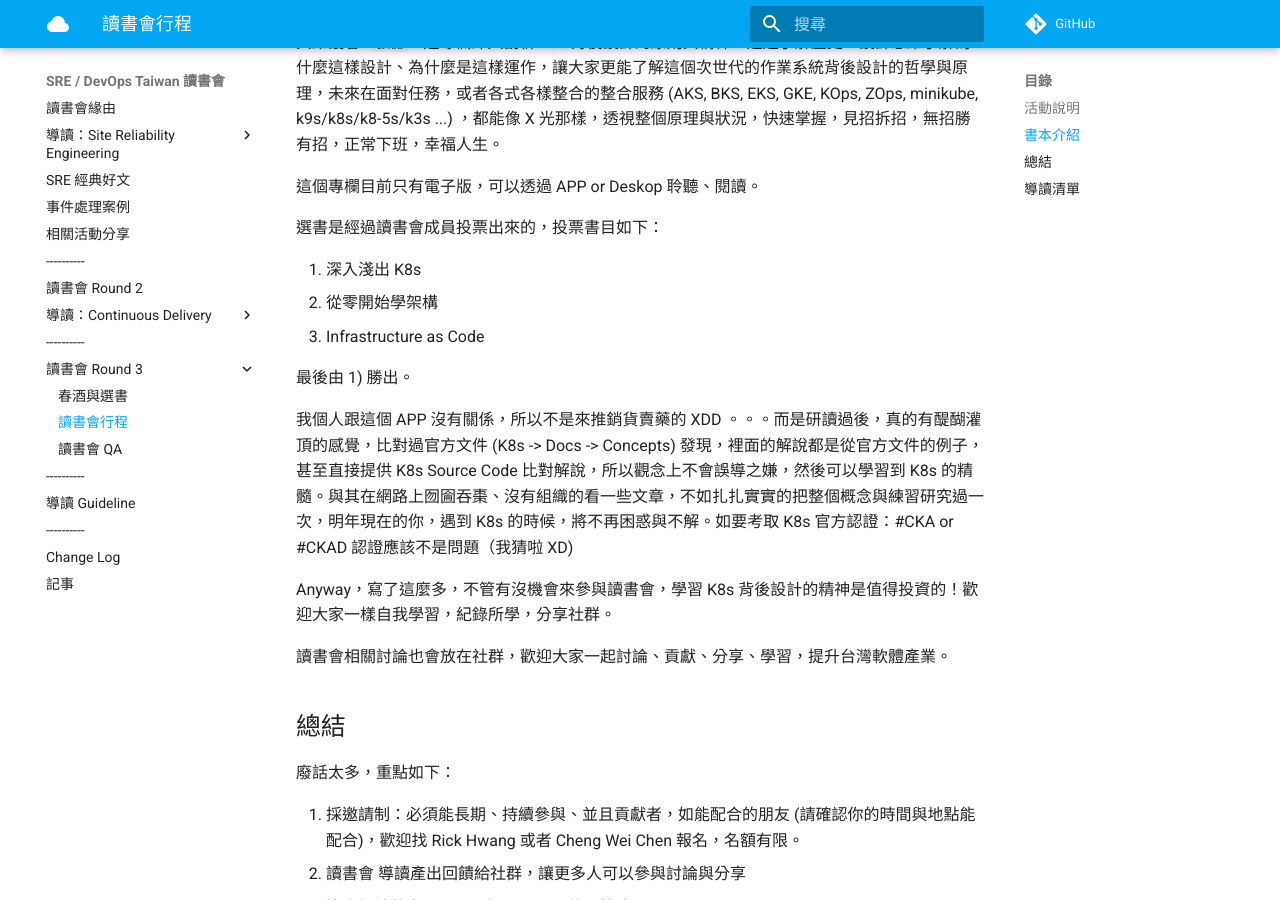
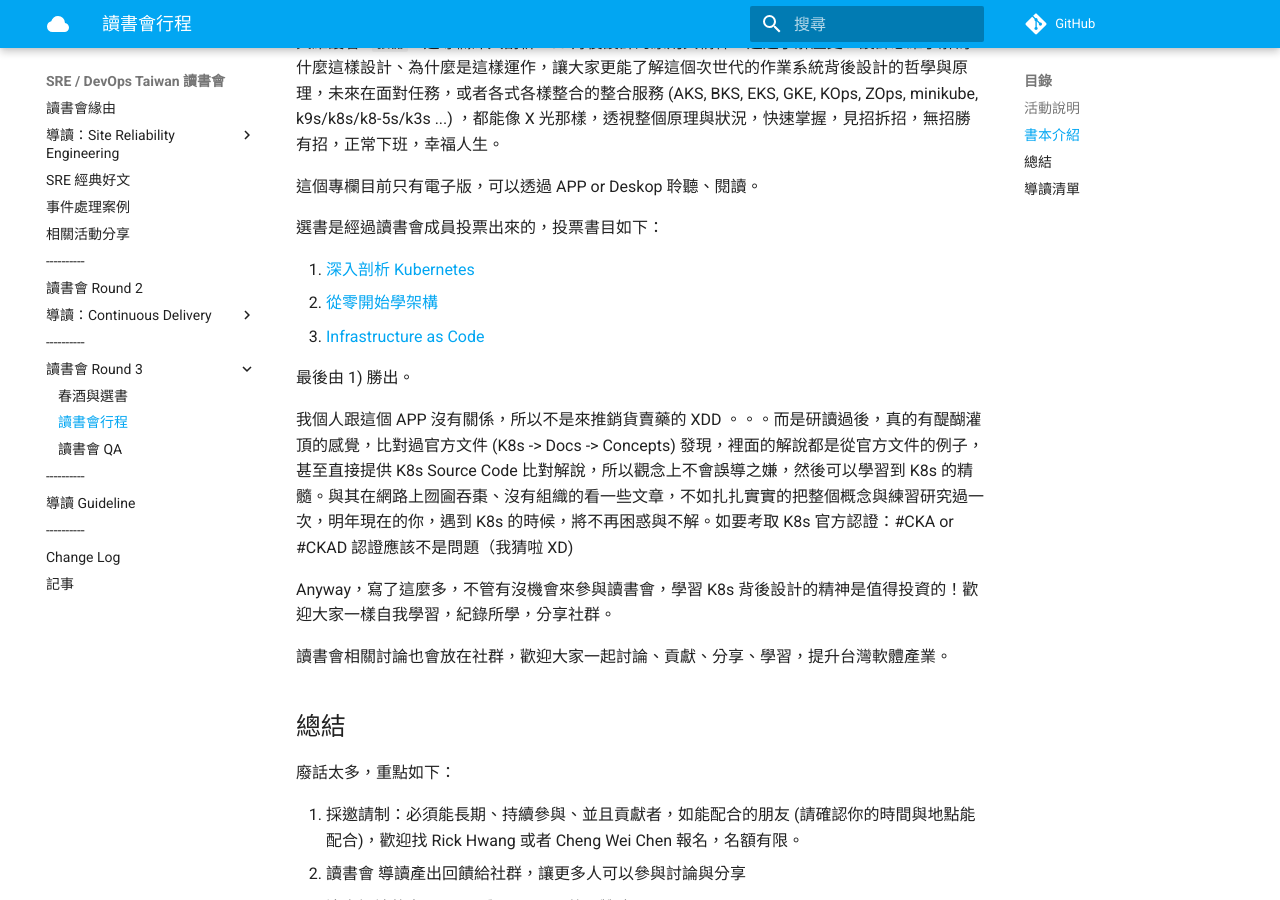
Before and after one commit to cross-community/study-area-docs, an MkDocs documentation site: the page built from docs/03_K8s/Schedule.md, in a window 1280 px wide and 900 px high, scrolled down 636 px. Built offline with MkDocs 1.6.1 and Material for MkDocs 9.7.7, drawn with Linux system fonts in a browser that asks for light colours; comment, search, counter and statistics services are not loaded.

Commit message:
update on 20190704-0006, comment:

```diff
--- a/docs/03_K8s/Schedule.md
+++ b/docs/03_K8s/Schedule.md
@@ -24,9 +24,10 @@
 
 選書是經過讀書會成員投票出來的，投票書目如下：
 
-1. 深入淺出 K8s
-2. 從零開始學架構
-3. Infrastructure as Code
+1. [深入剖析 Kubernetes](https://time.geekbang.org/column/intro/116)
+2. [從零開始學架構](https://time.geekbang.org/column/intro/81)
+3. [Infrastructure as Code](https://www.tenlong.com.tw/products/9781491924358)
+
 
 最後由 1) 勝出。
 
```
